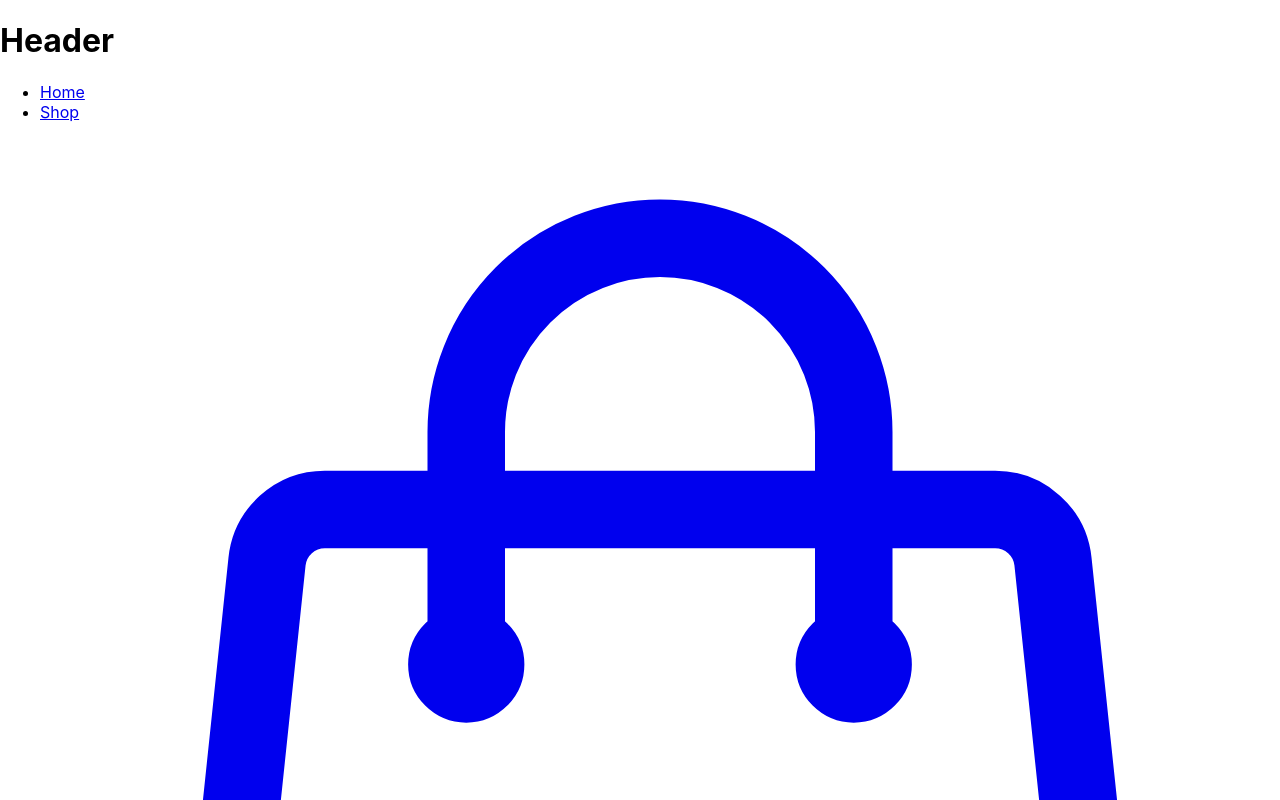
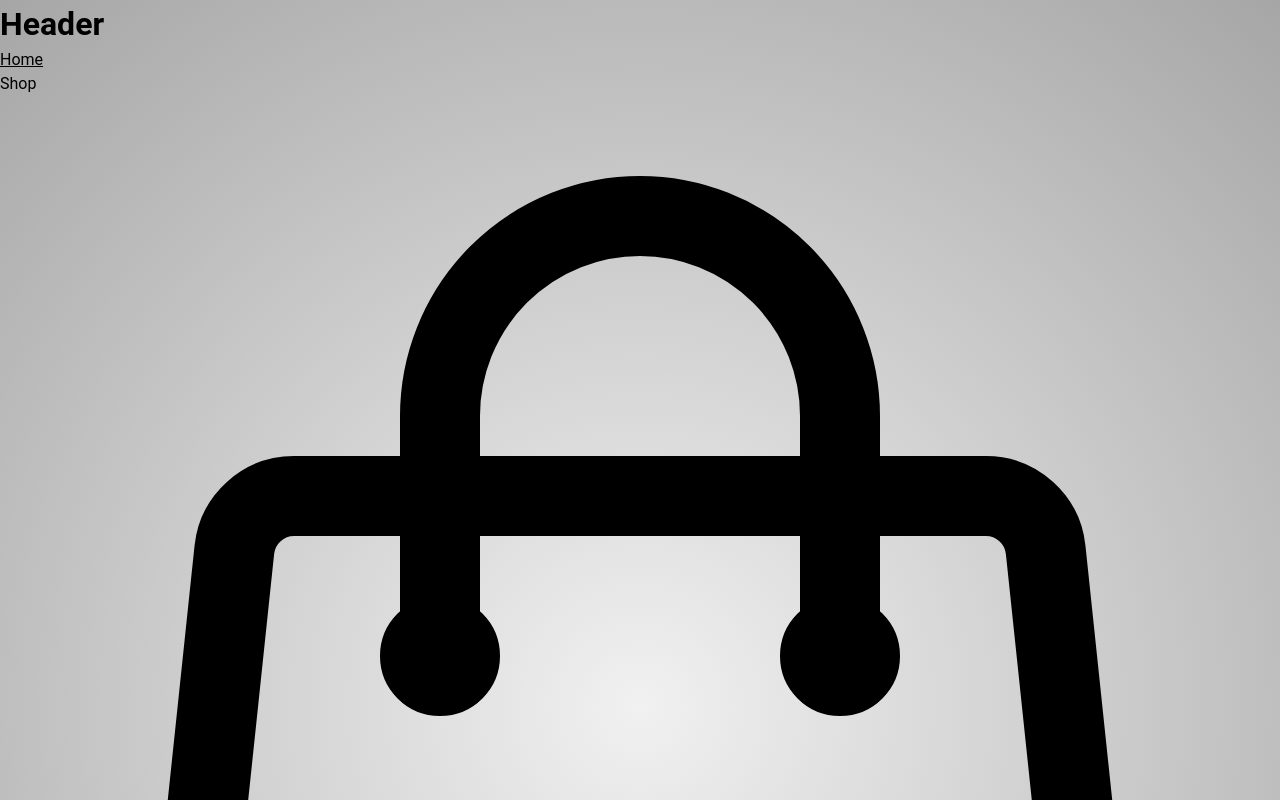
Before and after one commit to Deepspacediver/shopping-cart, a React (Create React App) app: page / in a window 1280 px wide. Shown: the top 800 px of the page. Built offline with nearby package versions, Linux system fonts and the light colour scheme.

Commit message:
add global styles

```diff
--- a/src/index.css
+++ b/src/index.css
@@ -1,13 +1,77 @@
-body {
+/* Box sizing rules */
+*,
+*::before,
+*::after {
+  box-sizing: border-box;
   margin: 0;
-  font-family: -apple-system, BlinkMacSystemFont, 'Segoe UI', 'Roboto', 'Oxygen',
-    'Ubuntu', 'Cantarell', 'Fira Sans', 'Droid Sans', 'Helvetica Neue',
-    sans-serif;
-  -webkit-font-smoothing: antialiased;
-  -moz-osx-font-smoothing: grayscale;
+  padding: 0;
 }
 
-code {
-  font-family: source-code-pro, Menlo, Monaco, Consolas, 'Courier New',
-    monospace;
+:root {
+  --fs-700: 3rem;
+  --fs-600: 2rem;
+  --fs-400: 1.2rem;
+  --primary-color: #16171b;
+  --secondary-color: rgb(254, 88, 0);
 }
+
+/* Remove default padding */
+ul,
+ol {
+  padding: 0;
+}
+
+/* Set core body defaults */
+body {
+  min-height: 100vh;
+  scroll-behavior: smooth;
+  text-rendering: optimizeSpeed;
+  line-height: 1.5;
+  font-family: Roboto, Arial, Helvetica, sans-serif;
+  background-color: #f3f2ee;
+  /* background-image: url("./assets/background/parrot-bg.webp"); */
+  background: rgb(240, 240, 240);
+  background: radial-gradient(
+    circle,
+    rgba(240, 240, 240, 0.9640231092436975) 0%,
+    rgba(166, 166, 166, 1) 100%
+  );
+}
+
+/* Remove list styles on ul and ol elements */
+ul,
+ol {
+  list-style: none;
+}
+
+/* A elements that don't have a class get default styles */
+a:not([class]) {
+  text-decoration-skip-ink: auto;
+}
+
+a {
+  color: inherit;
+  text-decoration: none;
+}
+
+/* Make images easier to work with */
+img {
+  max-width: 100%;
+  display: block;
+}
+
+svg {
+  max-width: 100%;
+  display: block;
+}
+
+/* Inherit fonts for inputs and buttons */
+input,
+button,
+textarea,
+select {
+  font: inherit;
+}
+button {
+  cursor: pointer;
+}
```
